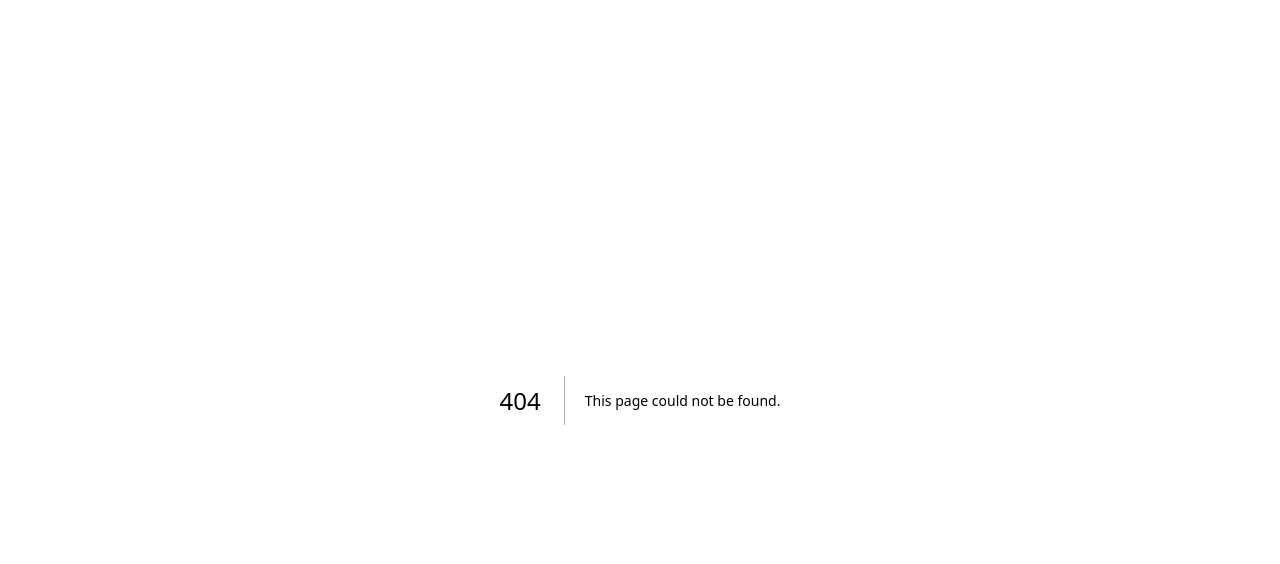
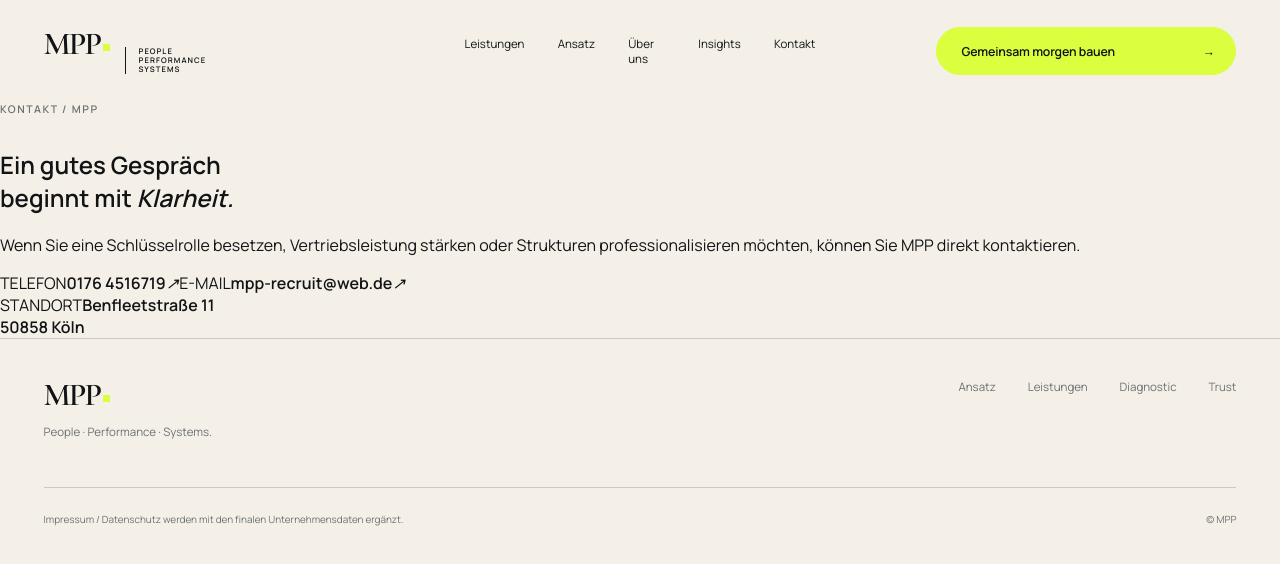
Before and after one commit to ravoeee-droid/MPP-Repo, a Next.js app: page /kontakt in a window 1280 px wide. Before the commit this address had no page. Shown: the top 564 px of the page. Built offline with nearby package versions, Linux system fonts and the light colour scheme.

Commit message:
Add MPP route: app/kontakt/page.tsx

```diff
--- /dev/null
+++ b/app/kontakt/page.tsx
@@ -0,0 +1,45 @@
+import { SiteHeader } from "@/components/mpp/site-header";
+import { SiteFooter } from "@/components/mpp/site-footer";
+
+export default function KontaktPage() {
+  return (
+    <main>
+      <SiteHeader />
+
+      <section className="contact-page">
+        <div className="contact-page__intro">
+          <p className="eyebrow">Kontakt / MPP</p>
+          <h1>
+            Ein gutes Gespräch
+            <br />
+            beginnt mit <em>Klarheit.</em>
+          </h1>
+          <p>
+            Wenn Sie eine Schlüsselrolle besetzen, Vertriebsleistung stärken oder
+            Strukturen professionalisieren möchten, können Sie MPP direkt
+            kontaktieren.
+          </p>
+        </div>
+
+        <div className="contact-page__details">
+          <a href="tel:+491764516719">
+            <span>TELEFON</span>
+            <strong>0176 4516719</strong>
+            <i aria-hidden="true">↗</i>
+          </a>
+          <a href="mailto:mpp-recruit@web.de">
+            <span>E-MAIL</span>
+            <strong>mpp-recruit@web.de</strong>
+            <i aria-hidden="true">↗</i>
+          </a>
+          <div>
+            <span>STANDORT</span>
+            <strong>Benfleetstraße 11<br />50858 Köln</strong>
+          </div>
+        </div>
+      </section>
+
+      <SiteFooter />
+    </main>
+  );
+}
```
